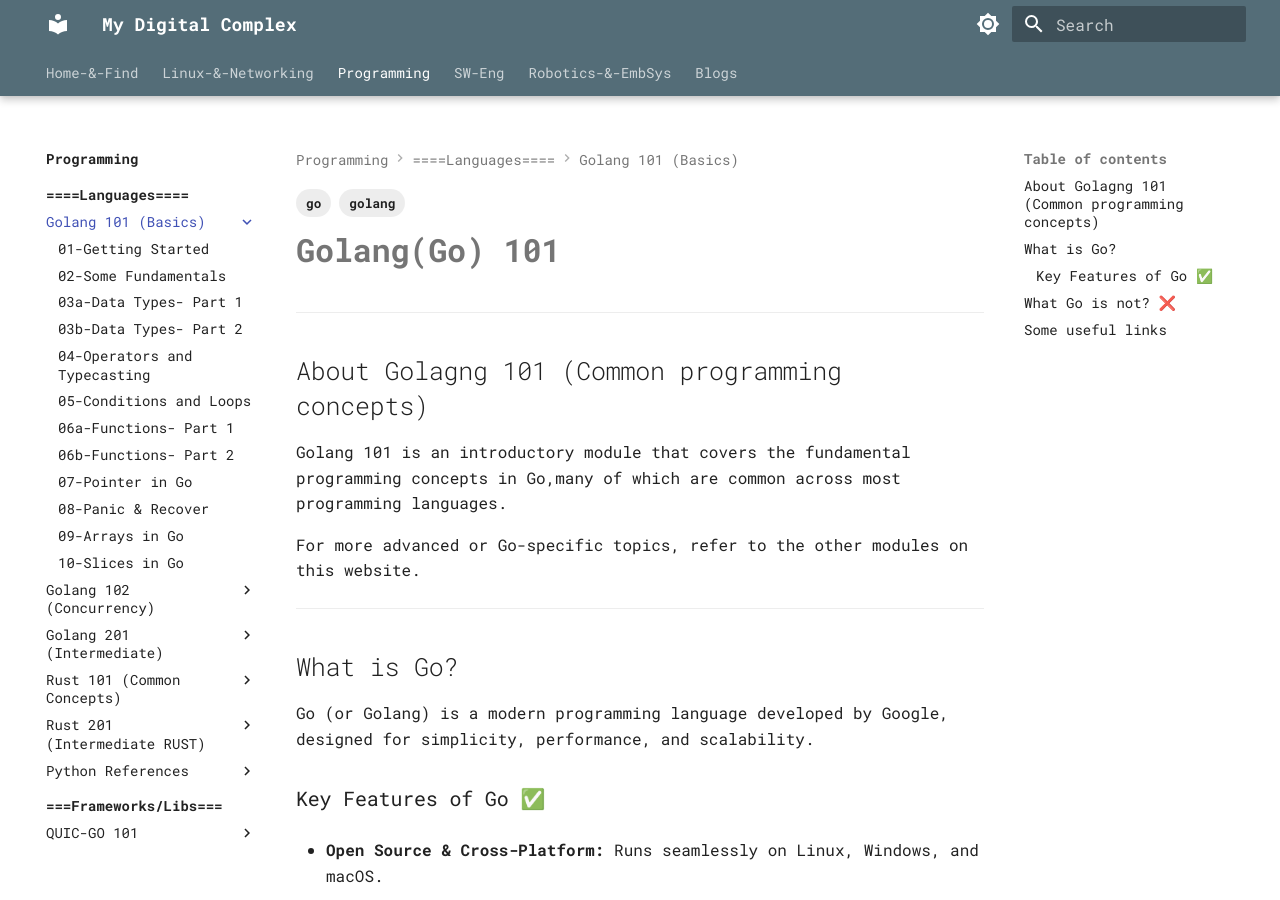
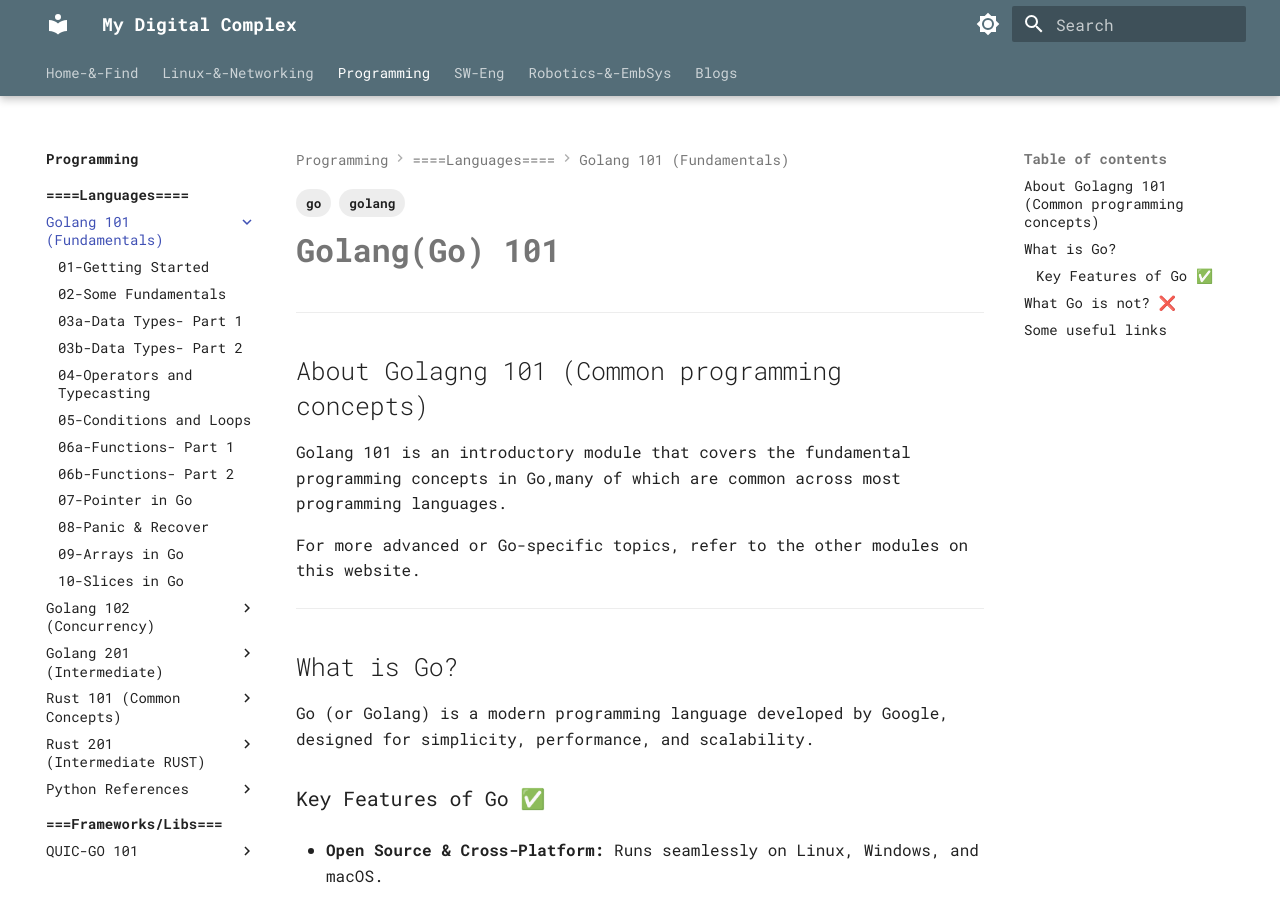
Before and after one commit to alohamujeeb/alohamujeeb.github.io, an MkDocs documentation site: the page built from docs/programming/languages/golang101/index.md, in a window 1280 px wide and 900 px high. Built offline with MkDocs 1.6.1 and Material for MkDocs 9.7.7, drawn with Linux system fonts in a browser that asks for light colours.

Commit message:
minor adjustments

```diff
--- a/mkdocs.yml
+++ b/mkdocs.yml
@@ -145,7 +145,7 @@ nav:
     - Programming: programming/index.md
     - ====Languages====:
       - languages: programming/languages/index.md
-      - Golang 101 (Basics):
+      - Golang 101 (Fundamentals):
         - Go101: programming/languages/golang101/index.md
         - 01-Getting Started: programming/languages/golang101/01-gettingstarted.md
         - 02-Some Fundamentals: programming/languages/golang101/02-basics.md
```
